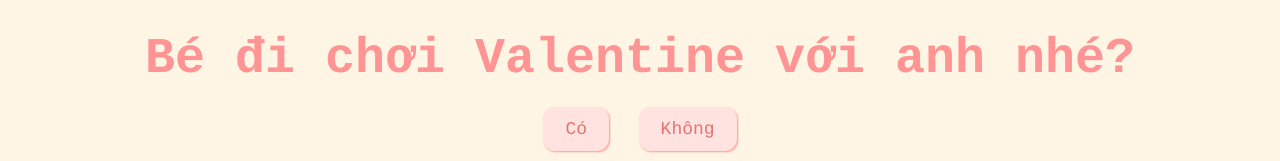
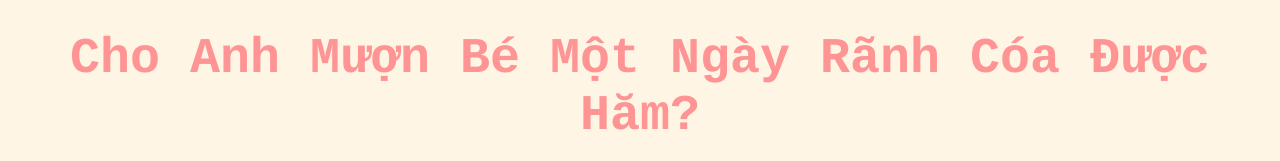
Before and after one commit to JamesMing411/MinnTammm, a plain HTML site: page index.html in a window 1280 px wide. Shown: the top 161 px of the page. Drawn offline with Linux system fonts and the light colour scheme.

Commit message:
Update index.html

```diff
--- a/index.html
+++ b/index.html
@@ -7,7 +7,7 @@
     <link rel="stylesheet" href="css/valentine.css" />
   </head>
   <body>
-    <div id="valentineQuestion"><b>Bé đi chơi Valentine với anh nhé?</b></div>
+    <div id="valentineQuestion"><b>Cho Anh Mượn Bé Một Ngày Rãnh Cóa Được Hăm?</b></div>
     <button class="answerButton" onclick="location.href='thankyou.html'">
       Có
     </button>
```
